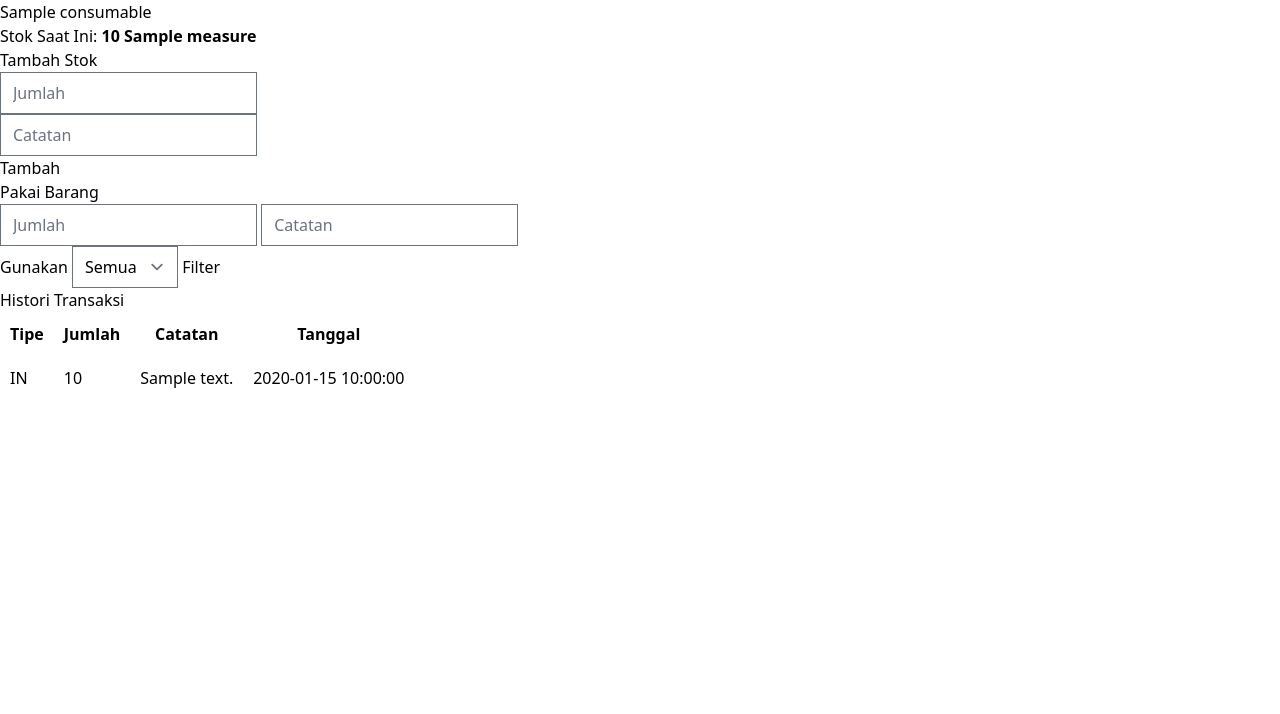
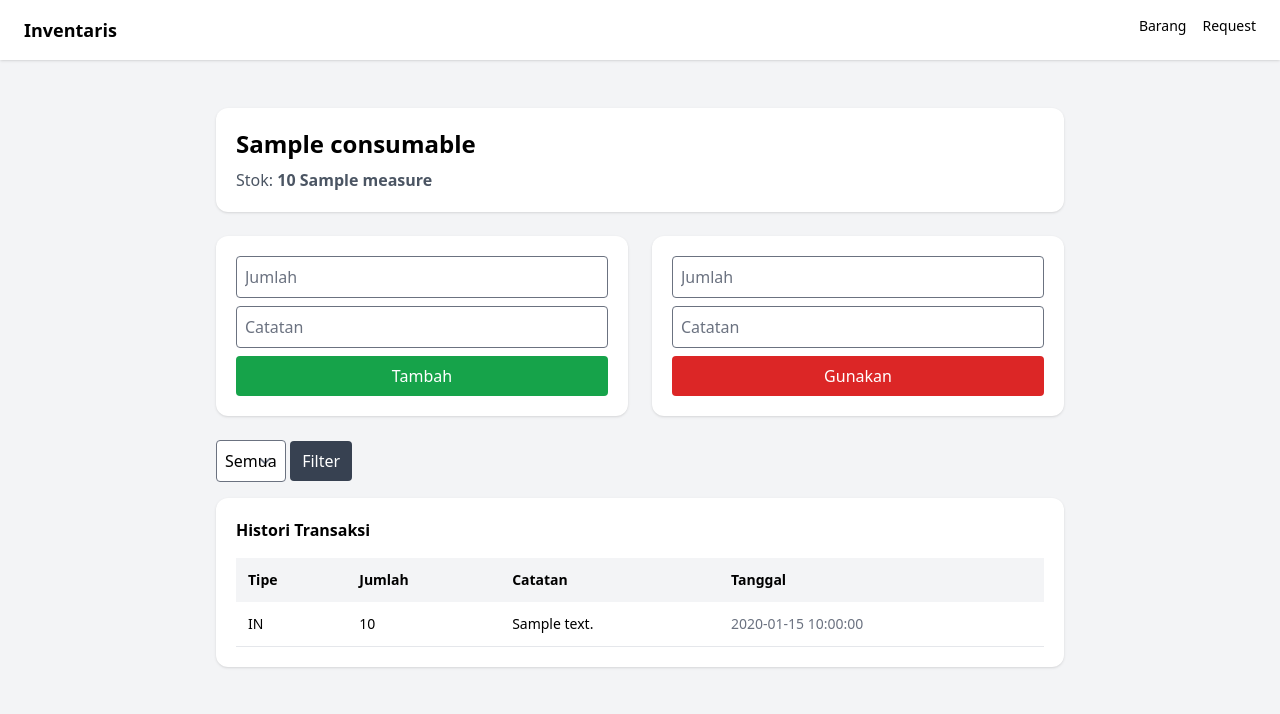
Before and after one commit to armanaafif/inventaris-stikubank, a Laravel app: page /barang/1 in a window 1280 px wide. Shown: the top 714 px of the page. Run offline with Laravel 12, Linux system fonts and the light colour scheme; tables that the repository leaves empty hold one stand-in row (values such as "Sample post"); style sheets or scripts are compiled from the project's sources; parts of the project's set-up code (start-up, migrations or seed data) failed here and were passed over.

```diff
--- a/app/Http/Controllers/ConsumableController.php
+++ b/app/Http/Controllers/ConsumableController.php
@@ -9,87 +9,63 @@ use App\Models\StockRequest;
 
 class ConsumableController extends Controller
 {
-    /**
-     * Service untuk handle logika stok
-     */
     protected $service;
 
-    /**
-     * Inject service
-     */
     public function __construct(ConsumableService $service)
     {
         $this->service = $service;
     }
 
     /**
-     * ===============================
-     * STAFF: AJUKAN TAMBAH STOK (IN)
-     * ===============================
+     * Tambah stok langsung (tanpa approval)
      */
     public function addStock(Request $request)
     {
-        // 🔒 Hanya staff yang boleh request
-        if (auth()->user()->role !== 'staff') {
-            abort(403, 'Hanya staff yang boleh mengajukan request');
-        }
-
-        // ✅ Validasi input
         $request->validate([
-            'consumable_id' => 'required|integer',
+            'consumable_id' => 'required|exists:consumables,id',
             'quantity' => 'required|integer|min:1',
             'note' => 'nullable|string'
         ]);
 
-        // 📌 Simpan sebagai request (PENDING)
-        StockRequest::create([
-            'consumable_id' => $request->consumable_id,
-            'quantity' => $request->quantity,
-            'type' => 'IN',
-            'note' => $request->note,
-            'status' => 'pending',
-            'user_id' => auth()->id()
-        ]);
+        $this->service->addStock(
+            $request->consumable_id,
+            $request->quantity,
+            $request->note
+        );
 
         return redirect()->back()
-            ->with('success', 'Permintaan tambah stok dikirim, menunggu approval admin');
+            ->with('success', 'Stok berhasil ditambahkan');
     }
 
     /**
-     * ===============================
-     * STAFF: AJUKAN PENGGUNAAN (OUT)
-     * ===============================
+     * Gunakan barang (stok keluar)
      */
     public function takeStock(Request $request)
     {
-        // 🔒 Hanya staff
-        if (auth()->user()->role !== 'staff') {
-            abort(403, 'Hanya staff yang boleh mengajukan request');
-        }
-
         $request->validate([
-            'consumable_id' => 'required|integer',
+            'consumable_id' => 'required|exists:consumables,id',
             'quantity' => 'required|integer|min:1',
             'note' => 'nullable|string'
         ]);
 
-        StockRequest::create([
-            'consumable_id' => $request->consumable_id,
-            'quantity' => $request->quantity,
-            'type' => 'OUT',
-            'note' => $request->note,
-            'status' => 'pending',
-            'user_id' => auth()->id()
-        ]);
+        try {
+            $this->service->takeStock(
+                $request->consumable_id,
+                $request->quantity,
+                $request->note
+            );
 
-        return redirect()->back()
-            ->with('success', 'Permintaan penggunaan dikirim, menunggu approval admin');
+            return redirect()->back()
+                ->with('success', 'Barang berhasil digunakan');
+
+        } catch (\Exception $e) {
+            return redirect()->back()
+                ->with('error', $e->getMessage());
+        }
     }
 
     /**
-     * ===============================
-     * API: AMBIL TOTAL STOK
-     * ===============================
+     * API untuk mengambil stok
      */
     public function getStock($id)
     {
@@ -101,23 +77,18 @@ class ConsumableController extends Controller
     }
 
     /**
-     * ===============================
-     * LIST BARANG + SEARCH + PAGINATION
-     * ===============================
+     * Menampilkan daftar barang
      */
     public function index(Request $request)
     {
         $query = Consumable::with('unitMeasure');
 
-        // 🔍 Search berdasarkan nama
         if ($request->search) {
             $query->where('name', 'like', '%' . $request->search . '%');
         }
 
-        // 📄 Pagination + keep query string
         $data = $query->paginate(10)->withQueryString();
 
-        // 🔢 Inject stock (derived data)
         foreach ($data as $item) {
             $item->stock = $this->service->getStock($item->id);
         }
@@ -126,15 +97,12 @@ class ConsumableController extends Controller
     }
 
     /**
-     * ===============================
-     * DETAIL BARANG + HISTORY TRANSAKSI
-     * ===============================
+     * Detail barang dan histori transaksi
      */
     public function show(Request $request, $id)
     {
         $item = Consumable::with('unitMeasure')->findOrFail($id);
 
-        // 🔎 Filter transaksi
         $query = $item->transactions();
 
         if ($request->type) {
@@ -143,7 +111,6 @@ class ConsumableController extends Controller
 
         $transactions = $query->latest()->get();
 
-        // 🔢 Hitung stok
         $stock = $this->service->getStock($id);
 
         return view('detail', compact('item', 'stock', 'transactions'));
--- a/app/Models/Consumable.php
+++ b/app/Models/Consumable.php
@@ -6,22 +6,19 @@ use Illuminate\Database\Eloquent\Model;
 
 class Consumable extends Model
 {
-
     protected $fillable = [
         'name',
         'unit_id',
-        'unit_measure_id',
         'minimum_stock'
     ];
 
     public function unitMeasure()
     {
-    return $this->belongsTo(UnitMeasure::class);
+        return $this->belongsTo(UnitMeasure::class, 'unit_id');
     }
 
     public function transactions()
     {
         return $this->hasMany(ConsumableTransaction::class);
     }
-
 }
--- a/resources/views/detail.blade.php
+++ b/resources/views/detail.blade.php
@@ -1,79 +1,128 @@
-<!DOCTYPE html>
-<html>
-<head>
-    <title>Detail Barang</title>
-    @vite('resources/css/app.css')
-</head>
-<body>
+@extends('layouts.app')
+
+@section('content')
+<div class="p-6 max-w-4xl mx-auto">
+
+    {{-- ALERT --}}
     @if($stock <= 0)
-    <p style="color:red">Stok habis!</p>
+        <div class="bg-red-100 text-red-700 p-3 rounded mb-4">
+            Stok habis
+        </div>
     @endif
 
     @if(session('success'))
-    <p style="color:green">{{ session('success') }}</p>
+        <div class="bg-green-100 text-green-700 p-3 rounded mb-4">
+            {{ session('success') }}
+        </div>
     @endif
 
     @if(session('error'))
-    <p style="color:red">{{ session('error') }}</p>
+        <div class="bg-red-100 text-red-700 p-3 rounded mb-4">
+            {{ session('error') }}
+        </div>
     @endif
 
-<h2>{{ $item->name }}</h2>
+    {{-- INFO --}}
+    <div class="bg-white p-5 rounded-xl shadow mb-6">
+        <h1 class="text-2xl font-bold mb-2">{{ $item->name }}</h1>
+        <p class="text-gray-600">
+            Stok:
+            <span class="font-semibold">
+                {{ $stock }} {{ $item->unitMeasure->name ?? '-' }}
+            </span>
+        </p>
+    </div>
 
-<h3>
-    Stok Saat Ini:
-    <strong>{{ $stock }} {{ $item->unitMeasure->name }}</strong>
-</h3>
+    {{-- FORM --}}
+    <div class="grid grid-cols-2 gap-6 mb-6">
 
-<h3>Tambah Stok</h3>
-<form method="POST" action="/add-stock">
+        {{-- TAMBAH --}}
+        <form method="POST" action="/add-stock" class="bg-white p-5 rounded-xl shadow">
             @csrf
             <input type="hidden" name="consumable_id" value="{{ $item->id }}">
-    <input type="number" name="quantity" placeholder="Jumlah"><br>
-    <input type="text" name="note" placeholder="Catatan"><br>
-    <button type="submit">Tambah</button>
+
+            <input type="number" name="quantity"
+                class="w-full border p-2 rounded mb-2"
+                placeholder="Jumlah" required>
+
+            <input type="text" name="note"
+                class="w-full border p-2 rounded mb-2"
+                placeholder="Catatan">
+
+            <button class="bg-green-600 text-white px-4 py-2 rounded w-full">
+                Tambah
+            </button>
         </form>
 
-<h3>Pakai Barang</h3>
-<form method="POST" action="/take-stock">
+        {{-- PAKAI --}}
+        <form method="POST" action="/take-stock" class="bg-white p-5 rounded-xl shadow">
             @csrf
             <input type="hidden" name="consumable_id" value="{{ $item->id }}">
-    <input type="number" name="quantity" max="{{ $stock }}" placeholder="Jumlah">
-    <input type="text" name="note" placeholder="Catatan"><br>
-    <button type="submit" {{ $stock <= 0 ? 'disabled' : '' }}>
+
+            <input type="number" name="quantity"
+                max="{{ $stock }}"
+                class="w-full border p-2 rounded mb-2"
+                placeholder="Jumlah" required>
+
+            <input type="text" name="note"
+                class="w-full border p-2 rounded mb-2"
+                placeholder="Catatan">
+
+            <button class="bg-red-600 text-white px-4 py-2 rounded w-full"
+                {{ $stock <= 0 ? 'disabled' : '' }}>
                 Gunakan
             </button>
-
-<form method="GET">
-    <select name="type">
-        <option value="">Semua</option>
-        <option value="IN">Masuk</option>
-        <option value="OUT">Keluar</option>
-    </select>
-    <button type="submit">Filter</button>
         </form>
 
+    </div>
+
+    {{-- FILTER --}}
+    <form method="GET" class="mb-4">
+        <select name="type" class="border p-2 rounded">
+            <option value="">Semua</option>
+            <option value="IN" {{ request('type') == 'IN' ? 'selected' : '' }}>Masuk</option>
+            <option value="OUT" {{ request('type') == 'OUT' ? 'selected' : '' }}>Keluar</option>
+        </select>
+
+        <button class="bg-gray-700 text-white px-3 py-2 rounded">
+            Filter
+        </button>
     </form>
 
-<h3>Histori Transaksi</h3>
+    {{-- HISTORI --}}
+    <div class="bg-white p-5 rounded-xl shadow">
 
-<table border="1" cellpadding="10">
+        <h2 class="font-semibold mb-4">Histori Transaksi</h2>
+
+        <table class="w-full text-sm">
+            <thead class="bg-gray-100">
                 <tr>
-        <th>Tipe</th>
-        <th>Jumlah</th>
-        <th>Catatan</th>
-        <th>Tanggal</th>
+                    <th class="p-3 text-left">Tipe</th>
+                    <th class="p-3 text-left">Jumlah</th>
+                    <th class="p-3 text-left">Catatan</th>
+                    <th class="p-3 text-left">Tanggal</th>
                 </tr>
+            </thead>
 
-    @foreach($transactions as $trx)
+            <tbody>
+                @forelse($transactions as $trx)
+                <tr class="border-b">
+                    <td class="p-3">{{ $trx->type }}</td>
+                    <td class="p-3">{{ $trx->quantity }}</td>
+                    <td class="p-3">{{ $trx->note ?? '-' }}</td>
+                    <td class="p-3 text-gray-500">{{ $trx->created_at }}</td>
+                </tr>
+                @empty
                 <tr>
-        <td>{{ $trx->type }}</td>
-        <td>{{ $trx->quantity }}</td>
-        <td>{{ $trx->note }}</td>
-        <td>{{ $trx->created_at }}</td>
+                    <td colspan="4" class="text-center p-6 text-gray-500">
+                        Belum ada transaksi
+                    </td>
                 </tr>
-    @endforeach
-
+                @endforelse
+            </tbody>
         </table>
 
-</body>
-</html>
+    </div>
+
+</div>
+@endsection
--- a/resources/views/layouts/app.blade.php
+++ b/resources/views/layouts/app.blade.php
@@ -1,36 +1,28 @@
 <!DOCTYPE html>
-<html lang="{{ str_replace('_', '-', app()->getLocale()) }}">
-    <head>
-        <meta charset="utf-8">
-        <meta name="viewport" content="width=device-width, initial-scale=1">
-        <meta name="csrf-token" content="{{ csrf_token() }}">
+<html lang="en">
+<head>
+    <meta charset="UTF-8">
+    <meta name="viewport" content="width=device-width, initial-scale=1.0">
+    <title>Inventaris</title>
+    @vite(['resources/css/app.css', 'resources/js/app.js'])
+</head>
 
-        <title>{{ config('app.name', 'Laravel') }}</title>
+<body class="bg-gray-100">
 
-        <!-- Fonts -->
-        <link rel="preconnect" href="https://fonts.bunny.net">
-        <link href="https://fonts.bunny.net/css?family=figtree:400,500,600&display=swap" rel="stylesheet" />
+    <!-- NAVBAR -->
+    <div class="bg-white shadow px-6 py-4 flex justify-between">
+        <h1 class="font-bold text-lg">Inventaris</h1>
 
-        <!-- Scripts -->
-        @vite(['resources/css/app.css', 'resources/js/app.js'])
-    </head>
-    <body class="font-sans antialiased">
-        <div class="min-h-screen bg-gray-100 dark:bg-gray-900">
-            @include('layouts.navigation')
+        <div class="flex gap-4">
+            <a href="/barang" class="text-sm hover:text-blue-500">Barang</a>
+            <a href="/admin/requests" class="text-sm hover:text-blue-500">Request</a>
+        </div>
+    </div>
 
-            <!-- Page Heading -->
-            @isset($header)
-                <header class="bg-white dark:bg-gray-800 shadow">
-                    <div class="max-w-7xl mx-auto py-6 px-4 sm:px-6 lg:px-8">
-                        {{ $header }}
-                    </div>
-                </header>
-            @endisset
+    <!-- CONTENT -->
+    <div class="p-6">
+        @yield('content')
+    </div>
 
-            <!-- Page Content -->
-            <main>
-                {{ $slot }}
-            </main>
-        </div>
-    </body>
+</body>
 </html>
--- a/routes/web.php
+++ b/routes/web.php
@@ -1,4 +1,8 @@
 <?php
+
+Route::get('/barang/{id}', function ($id) {
+    return "TEST ID: " . $id;
+});
 
 use App\Http\Controllers\ProfileController;
 use App\Http\Controllers\ConsumableController;
@@ -65,7 +69,7 @@ Route::middleware(['auth', 'admin'])->group(function () {
 
 /*
 |--------------------------------------------------------------------------
-| AUTH (WAJIB DIBAWAH)
+| Auth wajib
 |--------------------------------------------------------------------------
 */
 
```
Also changed, not shown: resources/views/dashboard.blade.php (+39 -14 lines), resources/views/list.blade.php (+43 -41 lines), resources/views/stock.blade.php (+37 -25 lines), database/migrations/2026_04_27_100538_create_stock_requests_table.php (added), database/migrations/2026_04_30_125338_drop_unit_measure_id_from_consumables.php (added). Lines whose indentation alone changed are shown as unchanged.
